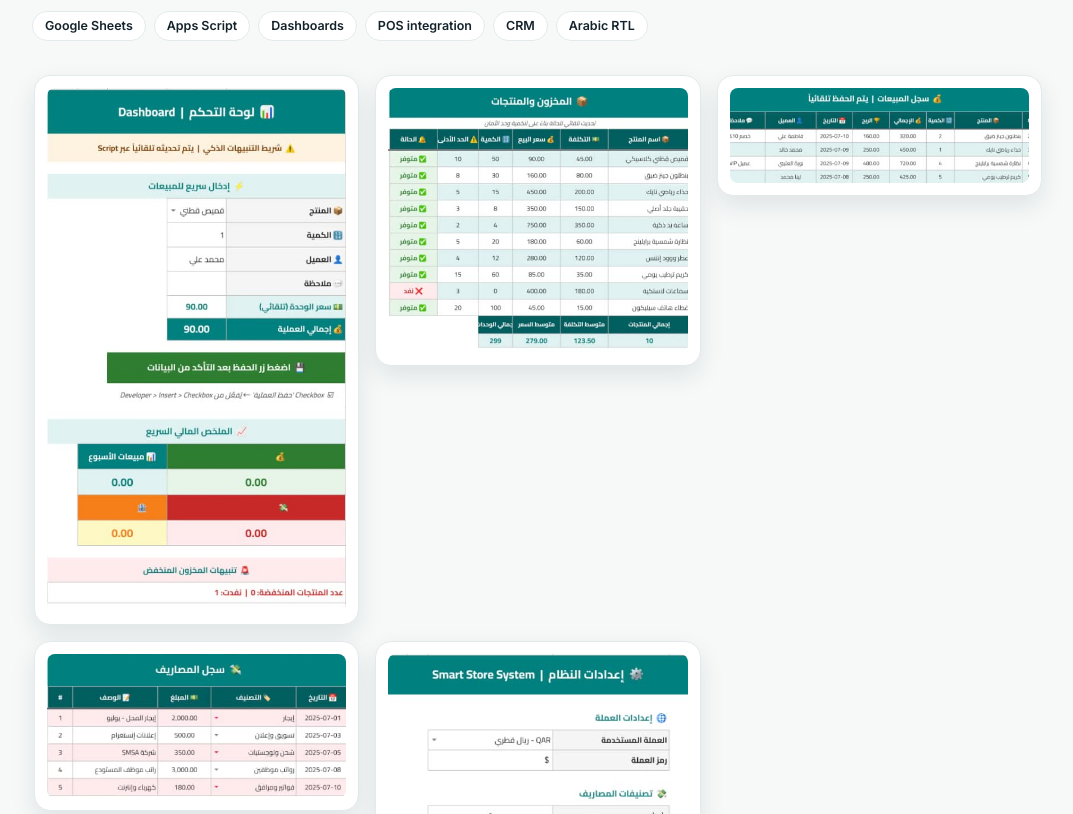
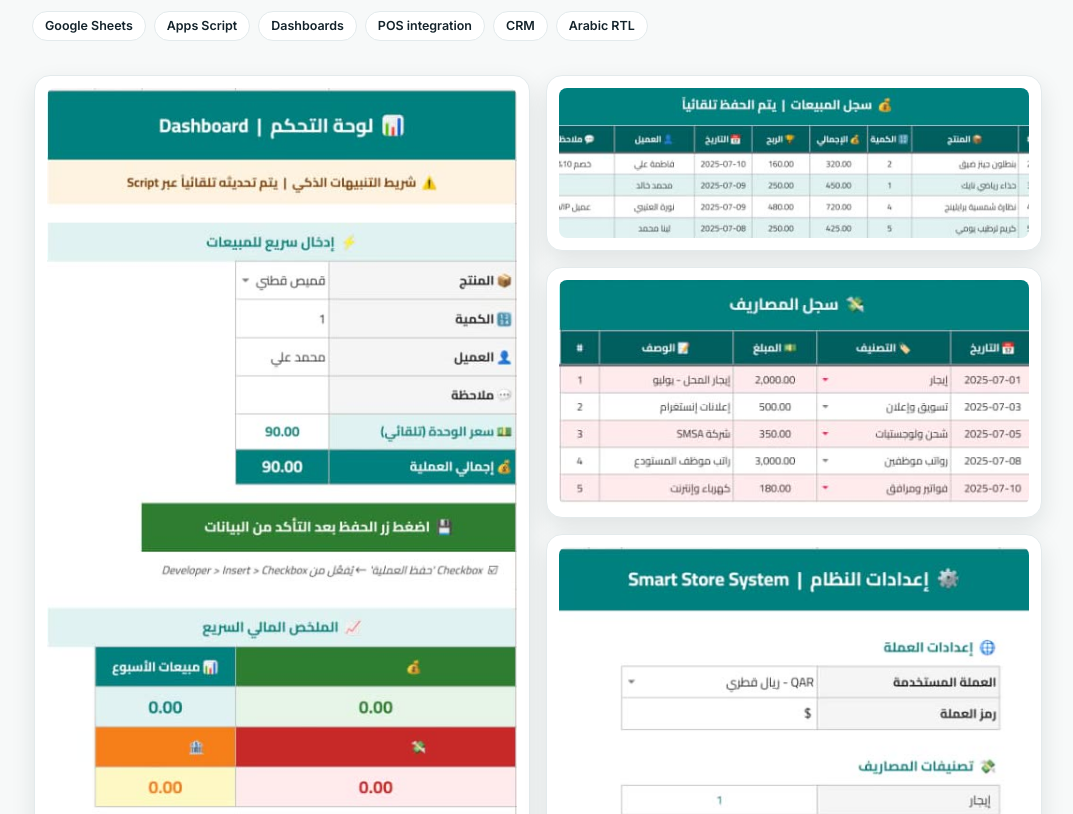
Before and after one commit to ahmedalsharqwi2-gif/ahmedalsharqwi2-gif.github.io, a plain HTML site: page index.html in a window 1280 px wide. Shown: the part 1994-2808 px from the top of the page, without its empty margins (102-1175 px from the left). Drawn offline with Linux system fonts and the light colour scheme.

Commit message:
Gallery: two-column masonry per user request

```diff
--- a/index.html
+++ b/index.html
@@ -80,11 +80,12 @@
   .project-full{padding:34px 0;border-top:1px dashed var(--line)}
   .project-full h3{font-size:1.45rem;font-weight:800;letter-spacing:-.02em;margin-bottom:8px}
   .project-full p{color:var(--muted);font-size:.98rem;margin-bottom:14px;max-width:720px}
-  .gallery{display:grid;grid-template-columns:repeat(auto-fit,minmax(300px,1fr));gap:16px;padding:16px 2px 10px;align-items:start}
+  .gallery{display:flex;gap:16px;padding:16px 2px 10px;align-items:flex-start}
+  .gcol{flex:1;display:flex;flex-direction:column;gap:16px;min-width:0}
   .gallery figure{margin:0;background:#fff;border:1px solid var(--line);border-radius:16px;box-shadow:0 10px 24px rgba(20,35,43,.10);padding:12px}
   .gallery img{display:block;width:100%;height:auto;border-radius:8px}
   .gnote{font-size:.8rem;color:var(--muted);margin-top:2px}
-  @media(max-width:680px){.gallery{grid-template-columns:1fr}}
+  @media(max-width:680px){.gallery{flex-direction:column}}
 
   /* Skills */
   .skillgrid{display:grid;grid-template-columns:repeat(auto-fit,minmax(230px,1fr));gap:18px}
@@ -196,11 +197,15 @@
         <li>Google Sheets</li><li>Apps Script</li><li>Dashboards</li><li>POS integration</li><li>CRM</li><li>Arabic RTL</li>
       </ul>
       <div class="gallery">
-        <figure><img src="assets/smartstore-dashboard.jpg" alt="Smart Store dashboard — quick sale entry and financial summary" loading="lazy"></figure>
-        <figure><img src="assets/smartstore-inventory.jpg" alt="Smart Store — inventory with stock levels and alerts" loading="lazy"></figure>
-        <figure><img src="assets/smartstore-sales.jpg" alt="Smart Store — automatic sales log" loading="lazy"></figure>
-        <figure><img src="assets/smartstore-expenses.jpg" alt="Smart Store — expenses log by category" loading="lazy"></figure>
-        <figure><img src="assets/smartstore-settings.jpg" alt="Smart Store — system settings in Qatari riyal" loading="lazy"></figure>
+        <div class="gcol">
+          <figure><img src="assets/smartstore-dashboard.jpg" alt="Smart Store dashboard — quick sale entry and financial summary" loading="lazy"></figure>
+          <figure><img src="assets/smartstore-inventory.jpg" alt="Smart Store — inventory with stock levels and alerts" loading="lazy"></figure>
+        </div>
+        <div class="gcol">
+          <figure><img src="assets/smartstore-sales.jpg" alt="Smart Store — automatic sales log" loading="lazy"></figure>
+          <figure><img src="assets/smartstore-expenses.jpg" alt="Smart Store — expenses log by category" loading="lazy"></figure>
+          <figure><img src="assets/smartstore-settings.jpg" alt="Smart Store — system settings in Qatari riyal" loading="lazy"></figure>
+        </div>
       </div>
       <p class="gnote">Real system screens, shown with sample data.</p>
     </div>
```
